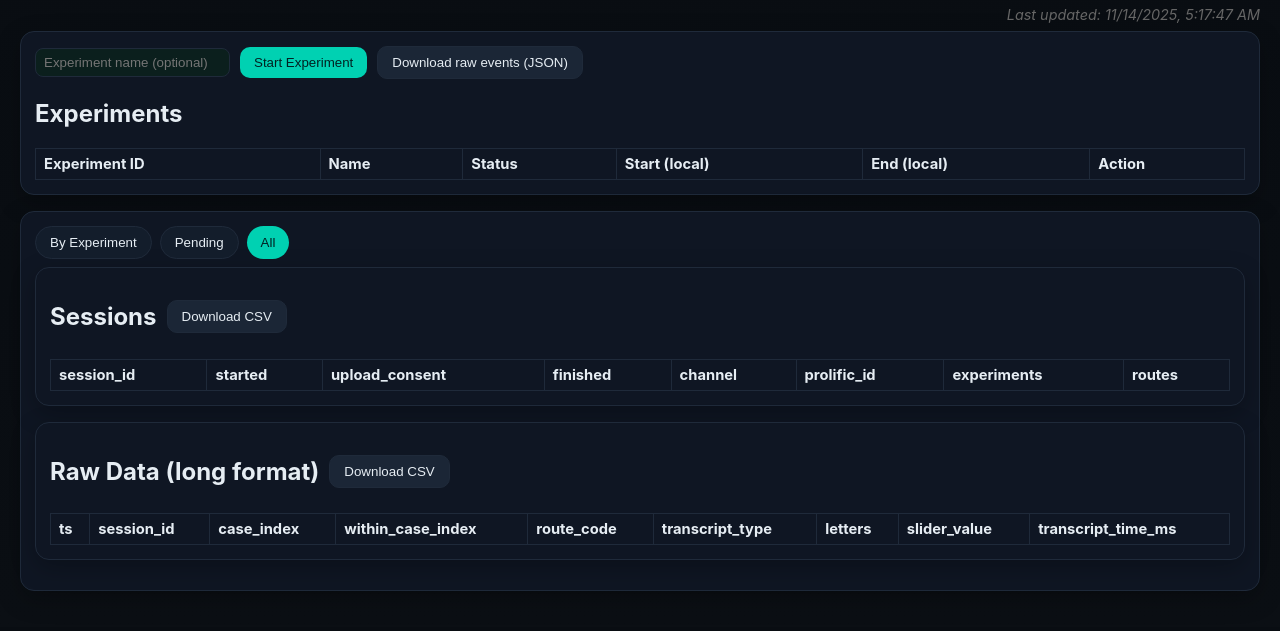
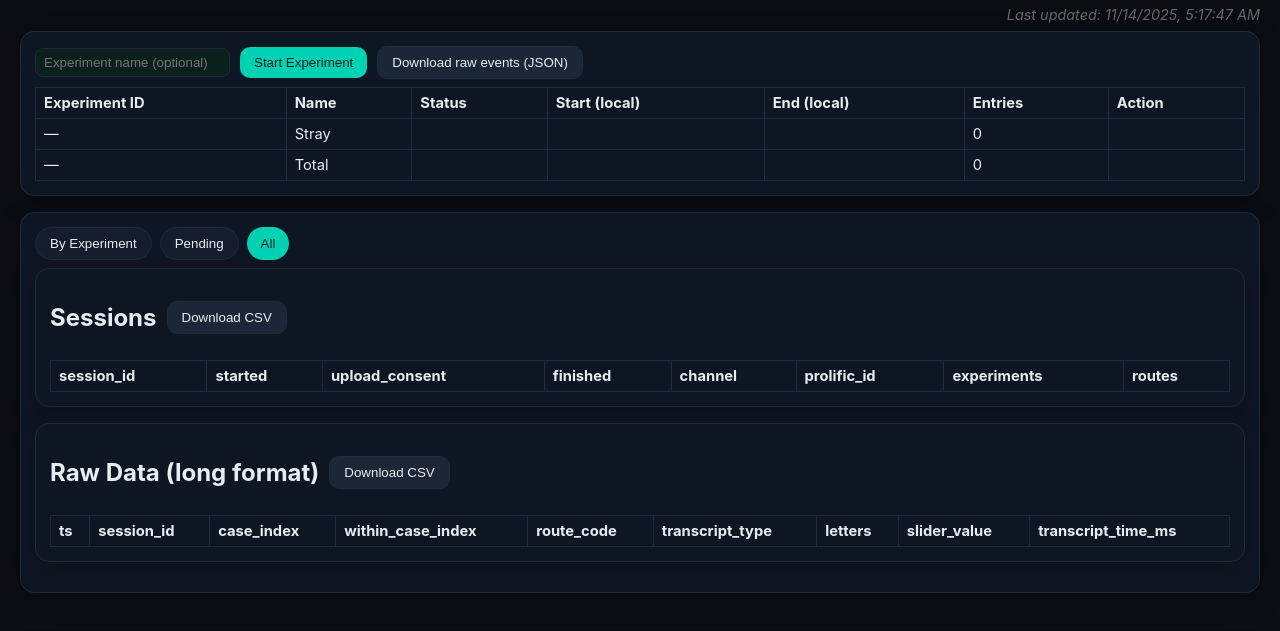
Before and after one commit to HaveyJiang/Simadmission, a plain HTML site: page dev/index.html in a window 1280 px wide. Shown: the part 65-696 px from the top of the page. Drawn offline with Linux system fonts and the light colour scheme; no server answers.

Commit message:
refinement 2

```diff
--- a/dev/index.html
+++ b/dev/index.html
@@ -6,7 +6,6 @@
     <title>Developer Portal</title>
     <link rel="stylesheet" href="styles/style.css" />
 
-    <!-- Small inline styles for refresh animation / updated bar -->
     <style>
         #update-bar {
             font-size: 0.9rem;
@@ -20,7 +19,6 @@
             font-style: italic;
         }
 
-        /* Simple “refreshing” effect on main content */
         body.refreshing #tabcontent {
             opacity: 0.4;
             transition: opacity 0.2s ease;
@@ -31,7 +29,6 @@
             transition: transform 0.1s ease;
         }
 
-        /* Keep experiment table reasonably compact */
         table.exp-table th,
         table.exp-table td {
             white-space: nowrap;
@@ -42,17 +39,12 @@
     <div id="app"></div>
 
     <script>
-        // ==== Supabase keys are NOT used in Dev now (reads go via Vercel) ====
-        // Keeping them here won’t hurt, but they’re ignored for reads.
     const SUPABASE_URL = 'https://mmpjvhlxqebznermjznl.supabase.co';
     const SUPABASE_ANON = 'eyJhbGciOiJIUzI1NiIsInR5cCI6IkpXVCJ9.eyJpc3MiOiJzdXBhYmFzZSIsInJlZiI6Im1tcGp2aGx4cWViem5lcm1qem5sIiwicm9sZSI6ImFub24iLCJpYXQiOjE3NjI5MTU5OTMsImV4cCI6MjA3ODQ5MTk5M30.GFmscoJGdD4zwLj4Fn-0hpMFXkdSIYUUo65MdLSfIkM';
-        // =======================================================
 
-        // 🔗 Your secure Vercel endpoint (serverless function):
     const VERCEL_EVENTS_URL = 'https://simadmission.vercel.app/api/events';
 
     (function () {
-
         const app = document.getElementById('app');
         const bc = ('BroadcastChannel' in self) ? new BroadcastChannel('exp-stream') : null;
         const state = {
@@ -102,7 +94,6 @@
             render();
         }
 
-            // === Fetch from Vercel endpoint (secure read) ===
         async function fetchEventsFromDB() {
             try {
                 const r = await fetch(VERCEL_EVENTS_URL, { cache: 'no-store' });
@@ -111,8 +102,6 @@
                     return [];
                 }
                 const rows = await r.json();
-                    // rows are objects with a top-level mirror + `payload` (the original event)
-                    // We normalize to the original payload for downstream logic
                 return Array.isArray(rows) ? rows.map(x => x.payload ?? x) : [];
             } catch (e) {
                 console.error('Events fetch error', e);
@@ -123,7 +112,6 @@
         async function getEvents() {
             const fromDb = await fetchEventsFromDB();
             if (fromDb && fromDb.length) return fromDb;
-                // Local fallback (rarely used now)
             return load('exp_events', []);
         }
 
@@ -206,7 +194,7 @@
             return rows.filter(r => set.has(r.session_id));
         }
 
-            // Flat rows for Excel pivot table: transcript-level + session-level info
+        // === flat rows for pivot-ready CSV ===
         function flatRows(evs, filterFn) {
             const sessions = sessionsFromEvents(evs);
             const bySid = {};
@@ -219,7 +207,6 @@
                 const startedLocal = startedTs ? new Date(startedTs).toLocaleString() : '';
 
                 return {
-                        // transcript-level
                     ts: r.ts,
                     ts_local: r.ts ? new Date(r.ts).toLocaleString() : '',
                     session_id: r.session_id,
@@ -230,8 +217,6 @@
                     letters: r.letters,
                     slider_value: r.slider_value,
                     transcript_time_ms: r.transcript_time_ms,
-
-                        // session-level
                     started_ts: startedTs,
                     started_local: startedLocal,
                     upload_consent: s.upload_consent === null
@@ -329,7 +314,6 @@
             const escapeValue = (v) => {
                 if (v === null || v === undefined) return '';
                 const s = String(v);
-                    // Quote if it contains comma, quote, or newline
                 if (/[",\n]/.test(s)) {
                     return '"' + s.replace(/"/g, '""') + '"';
                 }
@@ -337,10 +321,7 @@
             };
 
             const lines = [];
-                // header row
             lines.push(headers.join(','));
-
-                // data rows
             for (const row of rows) {
                 const line = headers.map(h => escapeValue(row[h])).join(',');
                 lines.push(line);
@@ -358,17 +339,49 @@
             setTimeout(() => URL.revokeObjectURL(a.href), 3000);
         }
 
+        // === NEW: count entries per experiment / stray / total ===
+        function experimentEntryCounts(evs) {
+            const exps = getExperiments();
+            const sessions = sessionsFromEvents(evs);
+            const bySid = {};
+            sessions.forEach(s => { bySid[s.session_id] = s; });
+
+            const counts = {};
+            exps.forEach(e => { counts[e.experiment_id] = 0; });
+
+            let stray = 0;
+            let total = 0;
+
+            const allTranscripts = rawRows(evs, null); // all entries
+
+            allTranscripts.forEach(r => {
+                total++;
+                const s = bySid[r.session_id];
+                const started = s ? s.started_ts : null;
+                const expForSess = started ? experimentsForSession(started) : [];
+
+                if (!expForSess.length) {
+                    stray++;
+                } else {
+                    expForSess.forEach(e => {
+                        counts[e.experiment_id] = (counts[e.experiment_id] || 0) + 1;
+                    });
+                }
+            });
+
+            return { counts, stray, total };
+        }
+
         async function render() {
             const evs = await getEvents();
             app.innerHTML = '';
 
-                // Top header with title + Refresh button
+            // Header with refresh button
             const headerRow = el('div', { class: 'row' });
             const title = el('h1', {}, ['Developer Portal']);
 
             const refreshBtn = el('button', { class: 'btn', id: 'refresh-btn' }, ['Refresh']);
             refreshBtn.onclick = () => {
-                    // Add a light "refreshing" effect only for manual clicks
                 document.body.classList.add('refreshing');
                 render().finally(() => {
                     setTimeout(() => document.body.classList.remove('refreshing'), 150);
@@ -379,7 +392,6 @@
             headerRow.appendChild(refreshBtn);
             app.appendChild(headerRow);
 
-                // Updated-at bar
             const updateBar = el('div', { class: 'row', id: 'update-bar' });
             const updatedLabel = el(
                 'span',
@@ -392,7 +404,6 @@
             // ==== Manage experiments ====
             const manage = el('section');
 
-                // Control row: input + start + raw JSON export
             const controlRow = el('div', { class: 'row' });
             const inp = el('input', { placeholder: 'Experiment name (optional)' });
             const startBtn = el('button', { class: 'btn primary' }, ['Start Experiment']);
@@ -406,9 +417,10 @@
             controlRow.appendChild(exportBtn);
             manage.appendChild(controlRow);
 
-                // Experiments table
-                const expTitle = el('h2', {}, ['Experiments']);
-                manage.appendChild(expTitle);
+            // Experiments table (no title text)
+            const exps = getExperiments();
+            const entryStats = experimentEntryCounts(evs);
+            const counts = entryStats.counts;
 
             const expTable = el('table', { class: 'exp-table' });
             const expHead = el('thead');
@@ -419,6 +431,7 @@
                 'Status',
                 'Start (local)',
                 'End (local)',
+                'Entries',
                 'Action'
             ];
             expHeaders.forEach(h => {
@@ -428,19 +441,15 @@
             expTable.appendChild(expHead);
 
             const expBody = el('tbody');
-                getExperiments().forEach(e => {
+
+            exps.forEach(e => {
                 const tr = el('tr');
                 tr.appendChild(el('td', {}, [e.experiment_id]));
                 tr.appendChild(el('td', {}, [e.name]));
-                    tr.appendChild(
-                        el('td', {}, [e.status ? e.status.toUpperCase() : ''])
-                    );
-                    tr.appendChild(
-                        el('td', {}, [new Date(e.start_ts).toLocaleString()])
-                    );
-                    tr.appendChild(
-                        el('td', {}, [e.end_ts ? new Date(e.end_ts).toLocaleString() : ''])
-                    );
+                tr.appendChild(el('td', {}, [e.status ? e.status.toUpperCase() : '']));
+                tr.appendChild(el('td', {}, [new Date(e.start_ts).toLocaleString()]));
+                tr.appendChild(el('td', {}, [e.end_ts ? new Date(e.end_ts).toLocaleString() : '']));
+                tr.appendChild(el('td', {}, [String(counts[e.experiment_id] || 0)]));
 
                 const actionTd = el('td');
                 if (e.status === 'ended') {
@@ -453,9 +462,31 @@
                 tr.appendChild(actionTd);
                 expBody.appendChild(tr);
             });
+
+            // Stray row
+            const strayTr = el('tr');
+            strayTr.appendChild(el('td', {}, ['—']));
+            strayTr.appendChild(el('td', {}, ['Stray']));
+            strayTr.appendChild(el('td', {}, ['']));
+            strayTr.appendChild(el('td', {}, ['']));
+            strayTr.appendChild(el('td', {}, ['']));
+            strayTr.appendChild(el('td', {}, [String(entryStats.stray)]));
+            strayTr.appendChild(el('td', {}, ['']));
+            expBody.appendChild(strayTr);
+
+            // Total row
+            const totalTr = el('tr');
+            totalTr.appendChild(el('td', {}, ['—']));
+            totalTr.appendChild(el('td', {}, ['Total']));
+            totalTr.appendChild(el('td', {}, ['']));
+            totalTr.appendChild(el('td', {}, ['']));
+            totalTr.appendChild(el('td', {}, ['']));
+            totalTr.appendChild(el('td', {}, [String(entryStats.total)]));
+            totalTr.appendChild(el('td', {}, ['']));
+            expBody.appendChild(totalTr);
+
             expTable.appendChild(expBody);
             manage.appendChild(expTable);
-
             app.appendChild(manage);
 
             // ==== Tabs ====
@@ -518,7 +549,7 @@
                     };
                 }
 
-                    // ===== Sessions =====
+                // Sessions
                 const sessSec = el('section');
                 const sessHeaderRow = el('div', { class: 'row' });
                 sessHeaderRow.appendChild(el('h2', {}, ['Sessions']));
@@ -550,7 +581,6 @@
                     'routes'
                 ];
 
-                    // Sessions CSV button
                 const sessDownloadBtn = el('button', { class: 'btn' }, ['Download CSV']);
                 sessDownloadBtn.onclick = () => downloadCSV('sessions.csv', sessHeaders, sessRows);
 
@@ -559,12 +589,11 @@
                 sessSec.appendChild(table(sessHeaders, sessRows));
                 content.appendChild(sessSec);
 
-                    // ===== Raw (long-format, pivot-friendly) =====
+                // Raw (display) + pivot-ready CSV
                 const rawSec = el('section');
                 const rawHeaderRow = el('div', { class: 'row' });
                 rawHeaderRow.appendChild(el('h2', {}, ['Raw Data (long format)']));
 
-                    // Display columns (compact)
                 const rawDisplayHeaders = [
                     'ts',
                     'session_id',
@@ -577,7 +606,6 @@
                     'transcript_time_ms'
                 ];
 
-                    // For CSV export: as many columns as possible for Excel pivot
                 const flat = flatRows(evs, filterFn);
                 const flatHeaders = flat.length
                     ? Object.keys(flat[0])
@@ -592,12 +620,11 @@
                 rawHeaderRow.appendChild(rawDownloadBtn);
                 rawSec.appendChild(rawHeaderRow);
 
-                    // Table view (compact)
                 const rawRowsData = rawRows(evs, filterFn);
                 rawSec.appendChild(table(rawDisplayHeaders, rawRowsData));
                 content.appendChild(rawSec);
 
-                    // ===== Summary =====
+                // Summary
                 const sumSec = el('section');
                 const head = el('div', { class: 'row' });
                 head.appendChild(el('h2', {}, ['Summary (reordered)']));
@@ -632,12 +659,10 @@
             draw(state.tab || 'all');
         }
 
-            // live refresh (3s) and same-device broadcast
         setInterval(() => render(), 3000);
         if (bc) bc.onmessage = () => render();
 
         render();
-
     })();
     </script>
 </body>
```
Lines whose indentation alone changed are shown as unchanged.
